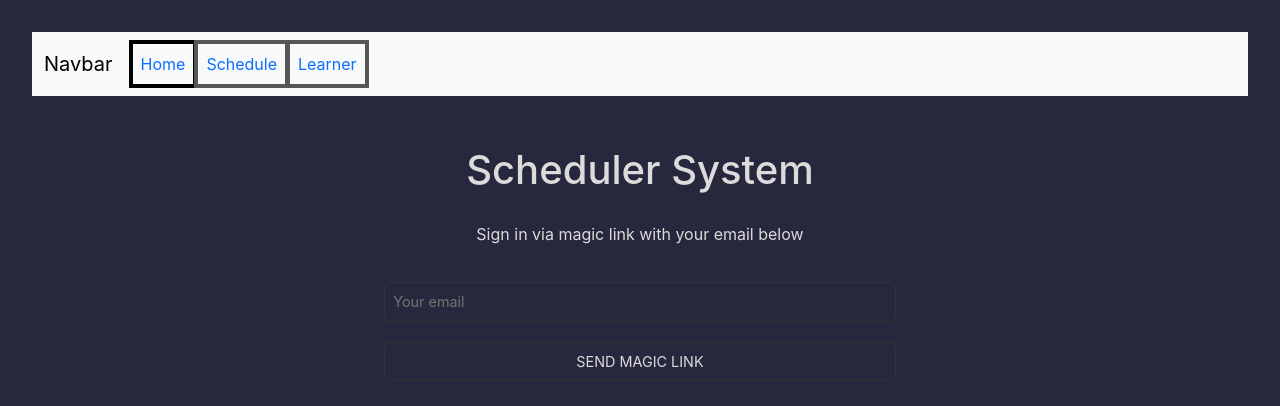
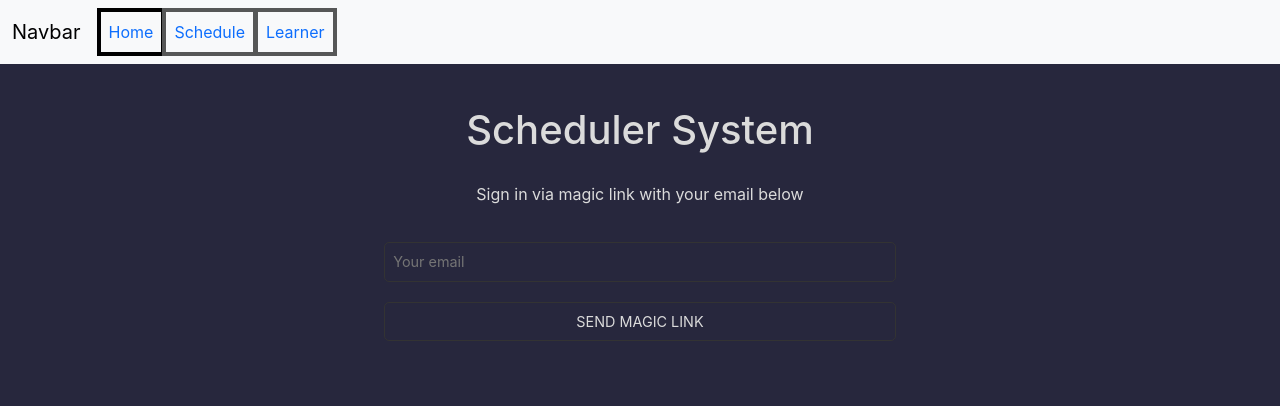
Before and after one commit to Raidanor/scheduler, a React (Vite) app: page / in a window 1280 px wide. Shown: the top 406 px of the page. Built offline with nearby package versions, Linux system fonts and the light colour scheme; the HTML template or start-up script is replaced by a standard one.

Commit message:
navbar fixed-top

```diff
--- a/src/App.jsx
+++ b/src/App.jsx
@@ -35,6 +35,7 @@ function App()
     return (
         <BrowserRouter>
             <Navbar session={ session } />
+            <br/>
             <Routes>
                 <Route exact path="/" element={<Login session={ session }/>} />
                 <Route exact path="/schedule" element={<Schedule />} />
--- a/src/components/Navbar.jsx
+++ b/src/components/Navbar.jsx
@@ -5,7 +5,7 @@ function Navbar( { session } )
 {
     return(
         <>
-            <nav className="navbar navbar-expand-md navbar-light bg-light w-100">
+            <nav className="navbar navbar-expand-md navbar-light bg-light w-100 fixed-top">
                 <div className="container-fluid">
                     <a className="navbar-brand" href="#">Navbar</a>
                     <button className="navbar-toggler" type="button" data-bs-toggle="collapse" data-bs-target="#navbarNavAltMarkup" aria-controls="navbarNavAltMarkup" aria-expanded="false" aria-label="Toggle navigation">
```
